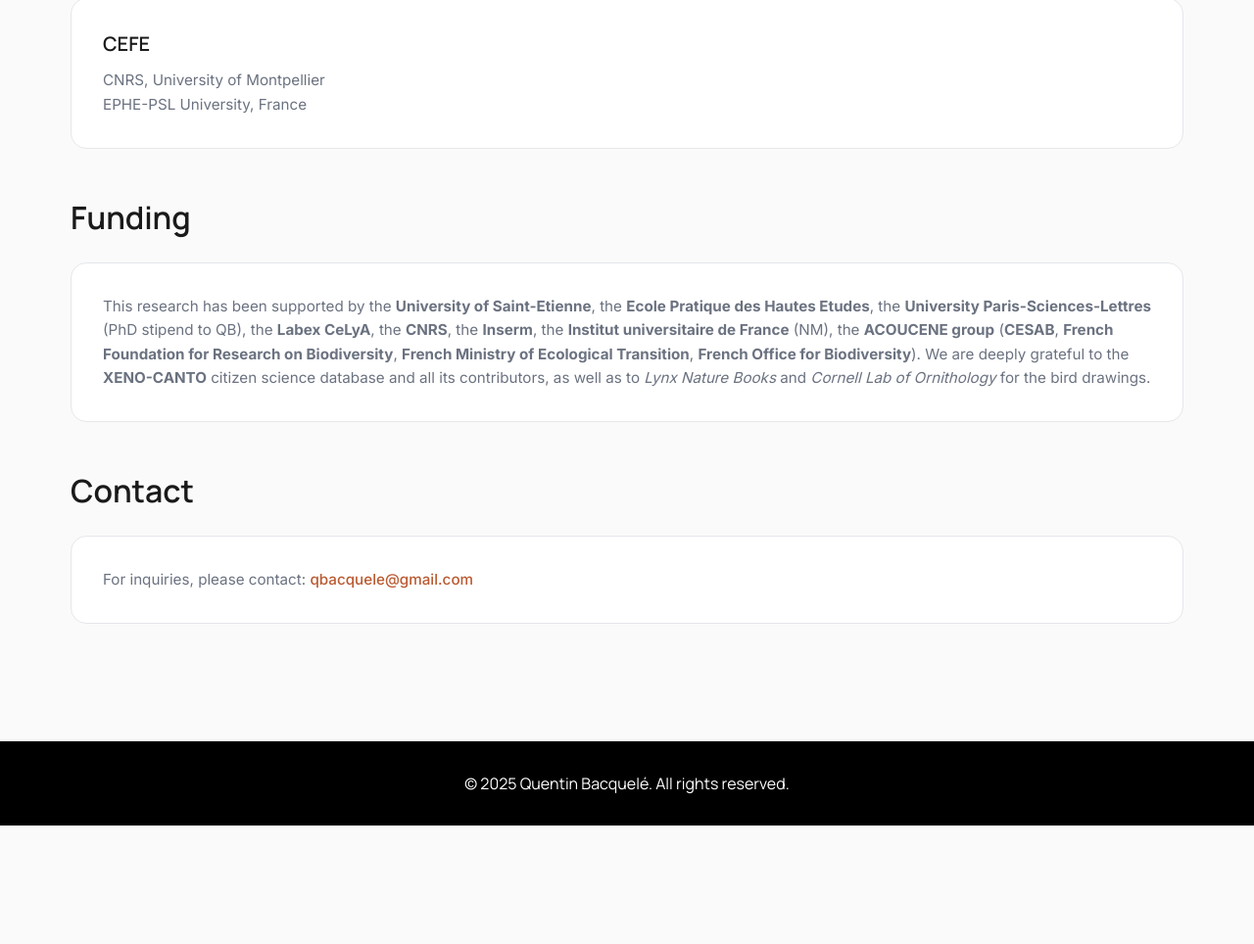
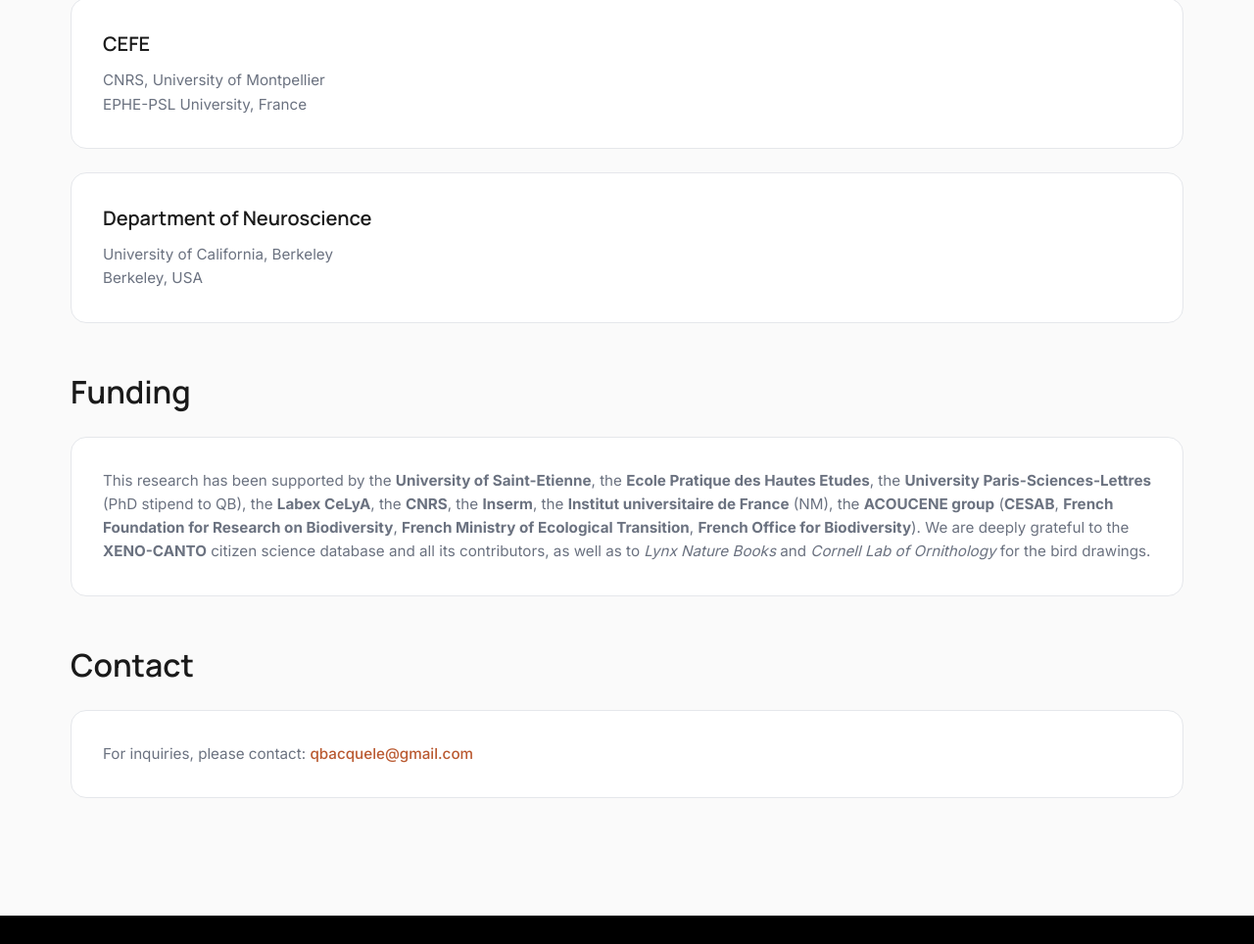
Before and after one commit to quentinbacquele/acoustic-biogeography-web, a website built with Vite: page about.html in a window 1280 px wide. Shown: the part 1997-2961 px from the top of the page at 98% size. Before the commit the page ends 2840 px from the top, so only its background shows below. Built offline with nearby package versions, Linux system fonts and the light colour scheme.

Commit message:
Add Berkeley research lab

```diff
--- a/about.html
+++ b/about.html
@@ -511,6 +511,12 @@
           <p class="card-text">CNRS, University of Montpellier</p>
           <p class="card-text">EPHE-PSL University, France</p>
         </div>
+
+        <div class="card">
+          <h3 class="card-title">Department of Neuroscience</h3>
+          <p class="card-text">University of California, Berkeley</p>
+          <p class="card-text">Berkeley, USA</p>
+        </div>
       </section>
 
       <!-- Funding Section -->
```
